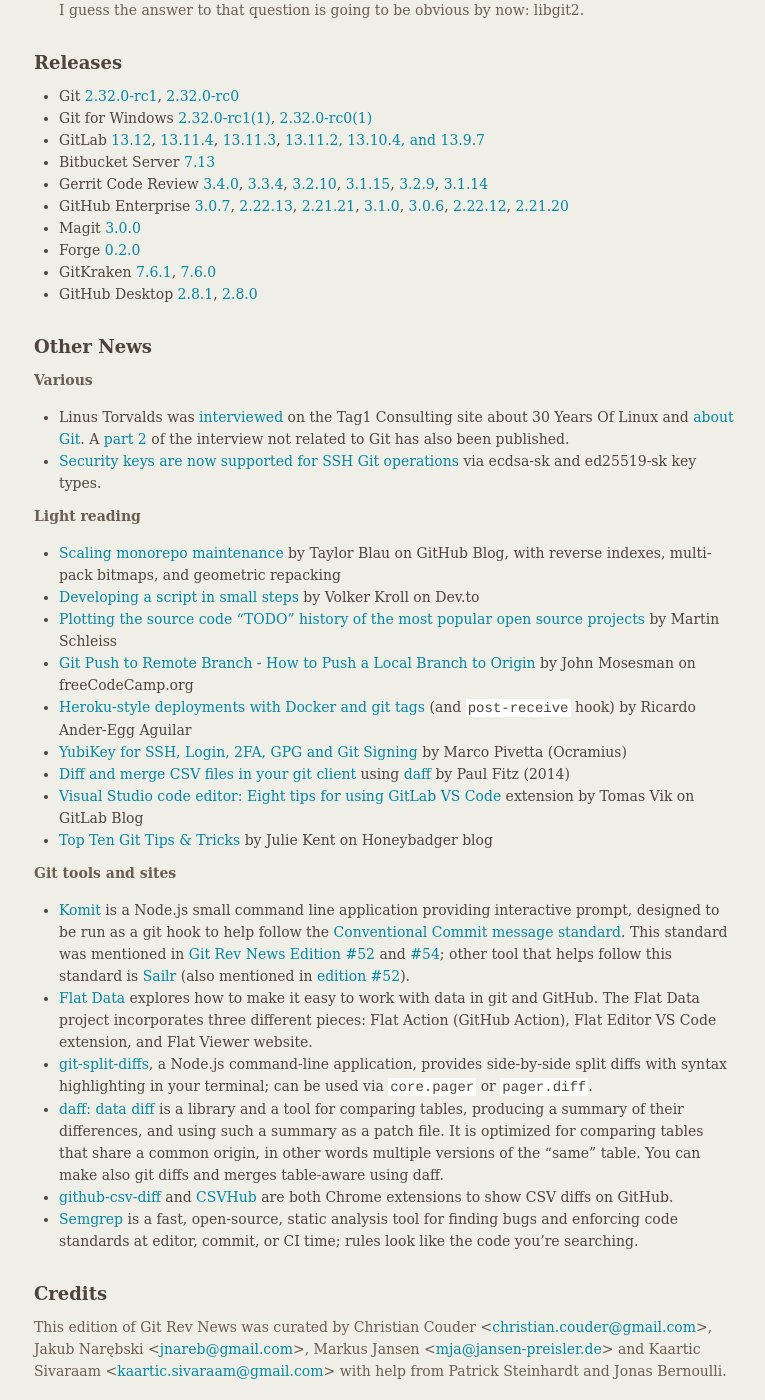
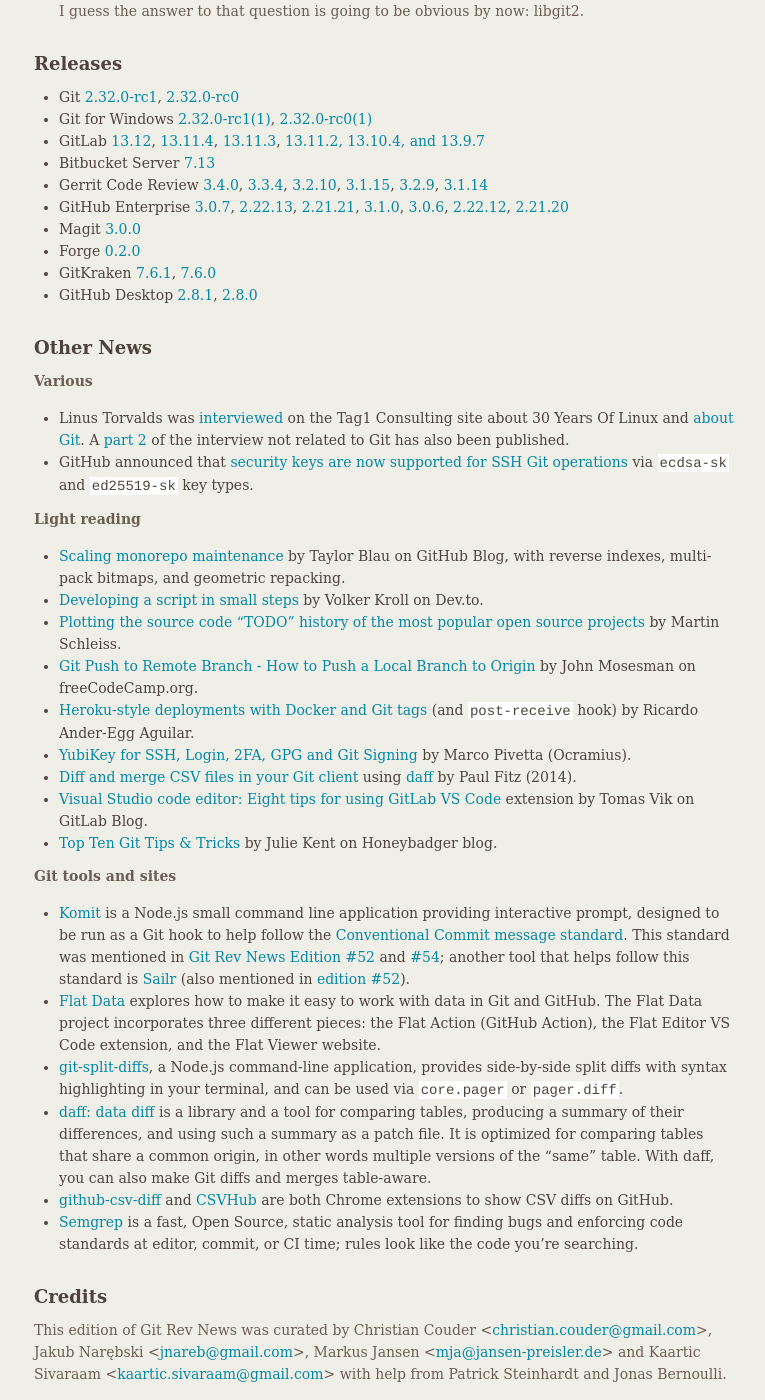
Before and after one commit to git/git.github.io, a Jekyll site: the page built from rev_news/drafts/edition-75.md, in a window 1280 px wide and 1400 px high, scrolled down 3065 px. Shown: the whole window, without its empty margins (375-1140 px from the left). Built offline with Jekyll 4.4.1, drawn with Linux system fonts in a browser that asks for light colours; some of the changed text lies outside the part shown.

Commit message:
Applied my usual tiny spelling fixes.

```diff
--- a/rev_news/drafts/edition-75.md
+++ b/rev_news/drafts/edition-75.md
@@ -25,7 +25,7 @@
   as part of the [GSoC 2021](https://summerofcode.withgoogle.com/):
 
   - ZheNing Hu will work on the
-    [Use ref-filter formats in git cat-file](https://summerofcode.withgoogle.com/projects/#6499923274498048)
+    [Use ref-filter formats in `git cat-file`](https://summerofcode.withgoogle.com/projects/#6499923274498048)
     project. He will be co-mentored by Hariom Verma and Christian
     Couder. His first blog post about it [is up](https://adlternative.github.io/GSOC-Git-Blog-1/).
 
@@ -45,7 +45,7 @@
   ZheNing Hu sent a patch to the mailing list to add the new `%ah` and
   `%ch` formatting options to the "pretty formats". The "pretty
   formats" are the main way for users to customize the output of the
-  `git log`, `git show`, `git rev-list` and `git diff-tree` commands.
+  `git log`, `git show`, `git rev-list`, and `git diff-tree` commands.
 
   These formats are specified by the
   [`--pretty[=<format>]` or `--format=<format>`](https://git-scm.com/docs/git-log#Documentation/git-log.txt---prettyltformatgt)
@@ -84,7 +84,7 @@
   date format". ZheNing acknowledged that he indeed learned from
   René's patch.
 
-  Philip Oakley though commented on the documentation part of the
+  Philip Oakley, though, commented on the documentation part of the
   patch suggesting to add an example similar to `YYYY-MM-DD` for the
   short format. ZheNing replied that in the "human format" a date
   could take many forms, so he said he would rather add links to the
@@ -104,8 +104,8 @@
 
   ZheNing then sent a
   [version 3](https://lore.kernel.org/git/pull.939.v3.git.1619347306291.gitgitgadget@gmail.com/)
-  of his patch taking into account Philip's and Ævar's
-  suggestions. This patch contained a typo though, so ZheNing sent a
+  of his patch, taking Philip's and Ævar's suggestions into account.
+  This patch contained a typo, though, so ZheNing sent a
   [version 4](https://lore.kernel.org/git/pull.939.v4.git.1620056221874.gitgitgadget@gmail.com/)
   of his patch.
 
@@ -241,54 +241,54 @@
   [about Git](https://www.tag1consulting.com/blog/interview-linus-torvalds-linux-and-git#git-distributed-version-control-).
   A [part 2](https://www.tag1consulting.com/blog/interview-linus-torvalds-open-source-and-beyond-part-2)
   of the interview not related to Git has also been published.
-* [Security keys are now supported for SSH Git operations](https://github.blog/2021-05-10-security-keys-supported-ssh-git-operations/) via ecdsa-sk and ed25519-sk key types.
+* GitHub announced that [security keys are now supported for SSH Git operations](https://github.blog/2021-05-10-security-keys-supported-ssh-git-operations/) via `ecdsa-sk` and `ed25519-sk` key types.
 
 
 __Light reading__
 
 * [Scaling monorepo maintenance](https://github.blog/2021-04-29-scaling-monorepo-maintenance/)
-  by Taylor Blau on GitHub Blog, with reverse indexes, multi-pack bitmaps, and geometric repacking
+  by Taylor Blau on GitHub Blog, with reverse indexes, multi-pack bitmaps, and geometric repacking.
 * [Developing a script in small steps](https://dev.to/vkroll/common-misconception-of-beginners-51jb)
-  by Volker Kroll on Dev.to
+  by Volker Kroll on Dev.to.
 * [Plotting the source code "TODO" history of the most popular open source projects](https://schleiss.io/plotting-source-code-todos-for-open-source-projects)
-  by Martin Schleiss
+  by Martin Schleiss.
 * [Git Push to Remote Branch - How to Push a Local Branch to Origin](https://www.freecodecamp.org/news/git-push-to-remote-branch-how-to-push-a-local-branch-to-origin/)
-  by John Mosesman on freeCodeCamp.org
-* [Heroku-style deployments with Docker and git tags](https://ricardoanderegg.com/posts/git-push-deployments-docker-tags/)
-  (and `post-receive` hook) by Ricardo Ander-Egg Aguilar
-* [YubiKey for SSH, Login, 2FA, GPG and Git Signing](https://ocramius.github.io/blog/yubikey-for-ssh-gpg-git-and-local-login/) by Marco Pivetta (Ocramius)
-* [Diff and merge CSV files in your git client](https://paulfitz.github.io/2014/07/09/diff-merge-csv.html)
-  using [daff](http://paulfitz.github.io/daff/) by Paul Fitz (2014)
+  by John Mosesman on freeCodeCamp.org.
+* [Heroku-style deployments with Docker and Git tags](https://ricardoanderegg.com/posts/git-push-deployments-docker-tags/)
+  (and `post-receive` hook) by Ricardo Ander-Egg Aguilar.
+* [YubiKey for SSH, Login, 2FA, GPG and Git Signing](https://ocramius.github.io/blog/yubikey-for-ssh-gpg-git-and-local-login/) by Marco Pivetta (Ocramius).
+* [Diff and merge CSV files in your Git client](https://paulfitz.github.io/2014/07/09/diff-merge-csv.html)
+  using [daff](http://paulfitz.github.io/daff/) by Paul Fitz (2014).
 * [Visual Studio code editor: Eight tips for using GitLab VS Code](https://about.gitlab.com/blog/2021/05/20/vscode-workflows-for-working-with-gitlab/)
-  extension by Tomas Vik on GitLab Blog
+  extension by Tomas Vik on GitLab Blog.
 * [Top Ten Git Tips & Tricks](https://www.honeybadger.io/blog/git-tricks/)
-  by Julie Kent on Honeybadger blog
+  by Julie Kent on Honeybadger blog.
 
 
 __Git tools and sites__
 
 * [Komit](https://github.com/GitSquared/komit) is a Node.js small command line
-  application providing interactive prompt, designed to be run as a git hook to
+  application providing interactive prompt, designed to be run as a Git hook to
   help follow the [Conventional Commit message standard](https://www.conventionalcommits.org/en/v1.0.0/).
   This standard was mentioned in [Git Rev News Edition #52][rn-52] and [#54][rn-54];
-  other tool that helps follow this standard is [Sailr](https://github.com/craicoverflow/sailr)
+  another tool that helps follow this standard is [Sailr](https://github.com/craicoverflow/sailr)
   (also mentioned in [edition #52][rn-52]).
 * [Flat Data](https://octo.github.com/projects/flat-data) explores how to make
-  it easy to work with data in git and GitHub. The Flat Data project
-  incorporates three different pieces: Flat Action (GitHub Action), Flat Editor
-  VS Code extension, and Flat Viewer website.
+  it easy to work with data in Git and GitHub. The Flat Data project
+  incorporates three different pieces: the Flat Action (GitHub Action), the Flat Editor
+  VS Code extension, and the Flat Viewer website.
 * [git-split-diffs](https://github.com/banga/git-split-diffs), a Node.js
   command-line application, provides side-by-side split diffs with syntax
-  highlighting in your terminal; can be used via `core.pager` or `pager.diff`.
+  highlighting in your terminal, and can be used via `core.pager` or `pager.diff`.
 * [daff: data diff](http://paulfitz.github.io/daff/) is a library and a tool for
   comparing tables, producing a summary of their differences, and using such a
   summary as a patch file. It is optimized for comparing tables that share a
-  common origin, in other words multiple versions of the "same" table. You can
-  make also git diffs and merges table-aware using daff.
+  common origin, in other words multiple versions of the "same" table. With daff,
+  you can also make Git diffs and merges table-aware.
 * [github-csv-diff](https://github.com/wy-z/github-csv-diff) and
   [CSVHub](https://github.com/Data-Liberation-Front/csvhub) are both
   Chrome extensions to show CSV diffs on GitHub.
-* [Semgrep](https://semgrep.dev/) is a fast, open-source, static analysis tool
+* [Semgrep](https://semgrep.dev/) is a fast, Open Source, static analysis tool
   for finding bugs and enforcing code standards at editor, commit, or CI time;
   rules look like the code you’re searching.
 
```
Also changed, not shown: other parts of rev_news/drafts/edition-75.md (+7 -7 lines).
